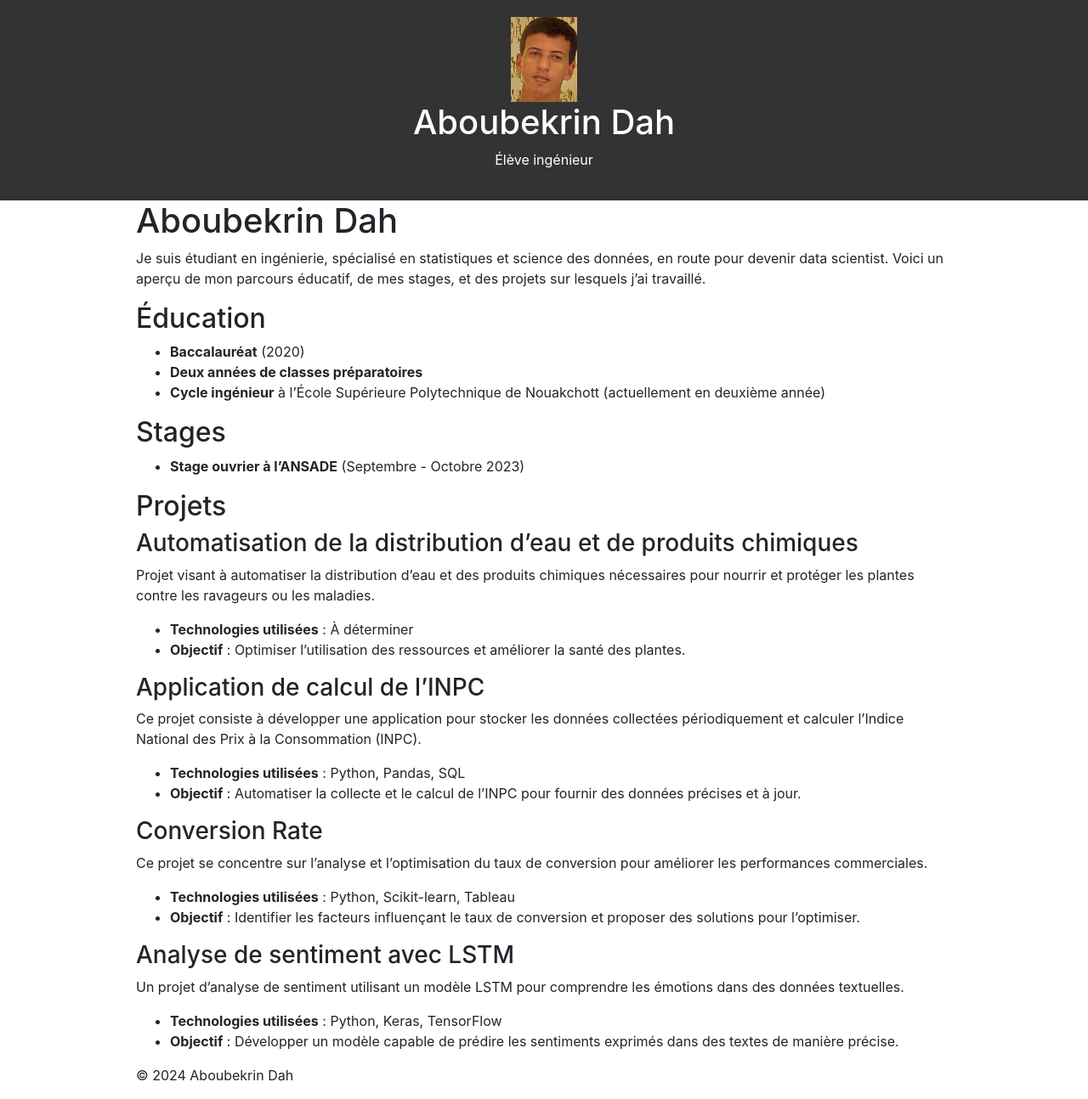
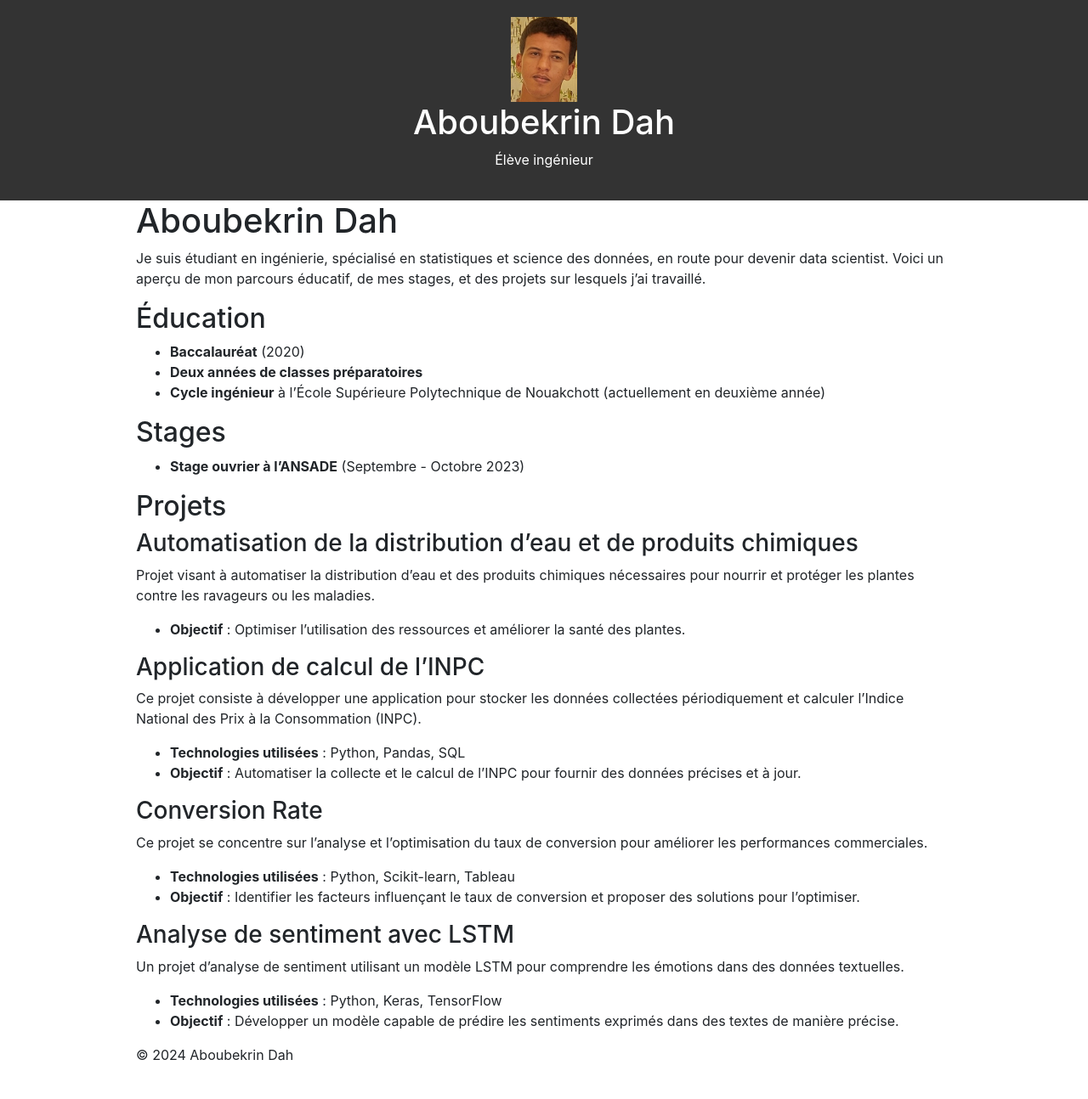
Before and after one commit to Aboubekrin22038/aboubekrin22038.github.io, a Jekyll site: the page built from index.md, in a window 1280 px wide. Shown: the whole page at 85% size. Built offline with Jekyll 4.4.1, drawn with Linux system fonts in a browser that asks for light colours; after the commit the page ends 1270 px from its top, so only the background shows below that.

Commit message:
Update index.md

```diff
--- a/index.md
+++ b/index.md
@@ -22,7 +22,7 @@ Je suis étudiant en ingénierie, spécialisé en statistiques et science des do
 ### Automatisation de la distribution d’eau et de produits chimiques
 Projet visant à automatiser la distribution d’eau et des produits chimiques nécessaires pour nourrir et protéger les plantes contre les ravageurs ou les maladies.
 
-- **Technologies utilisées** : À déterminer
+
 - **Objectif** : Optimiser l'utilisation des ressources et améliorer la santé des plantes.
 
 ### Application de calcul de l'INPC
```
